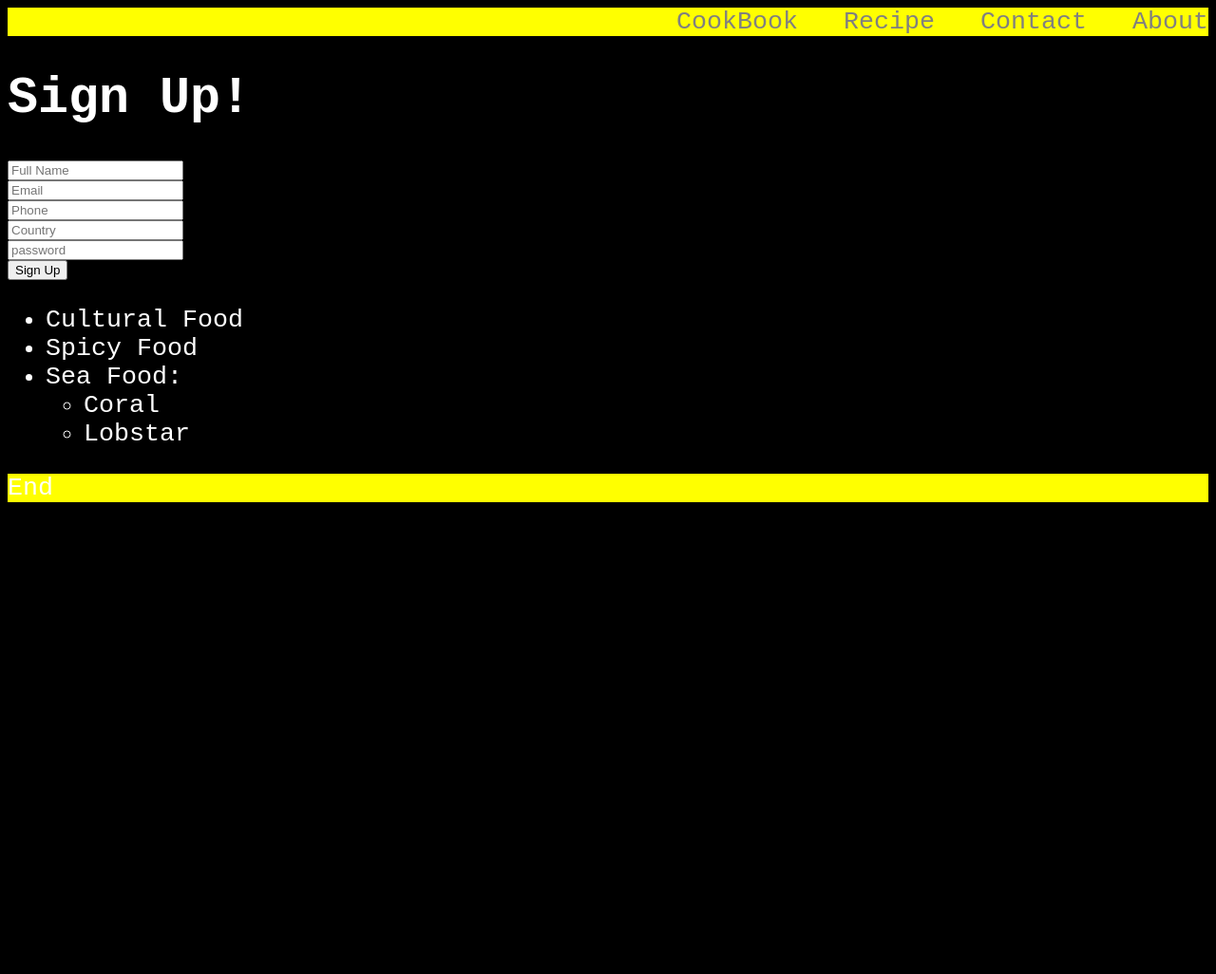
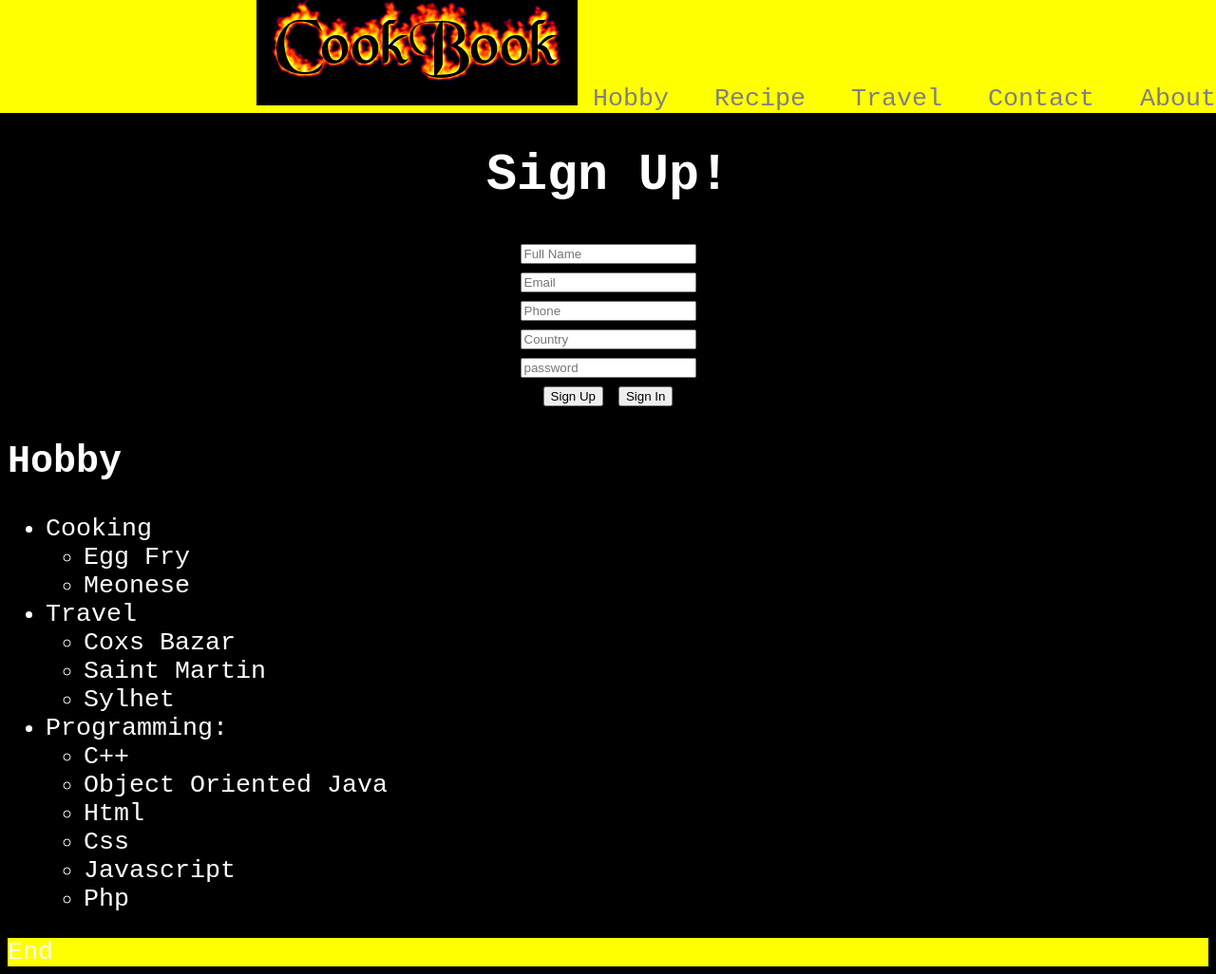
Before and after one commit to uddinfahim/CookBook, a plain HTML site: page index.html in a window 1280 px wide. Shown: the whole page at 95% size. Before the commit the page ends 800 px from the top, so only its background shows below. Drawn offline with Linux system fonts and the light colour scheme.

Commit message:
Travelm page add in hobby

```diff
--- a/index.html
+++ b/index.html
@@ -1,3 +1,4 @@
+<!Doctype html>
 <html>
 	<head>
 		<title>CookBook</title>
@@ -5,31 +6,54 @@
 	</head>
 	<body>
 		<header id= "header">
-		<a href="index.html"><span class="logo">CookBook</span></a>  &nbsp
+		<img src="CookBook.png">
+		<a href="index.html">Hobby</a> &nbsp
 		<a href="recipe.html">Recipe</a> &nbsp
+		<a href="travel.html">Travel</a> &nbsp
 		<a href="contact.html">Contact</a> &nbsp
 		<a href="about.html">About</a>
 		</header>
 
-	<h1>Sign Up!</h1>
-	<form>
+	<div class=form>
+		<h1>Sign Up!</h1>
+	<form >
 		<input type="text" placeholder="Full Name" name="name"><br>
 		<input type="text" placeholder="Email" name="email"><br>
 		<input type="number" placeholder="Phone" name="mobile"><br>
 		<input type="text" placeholder="Country" name="country"><br>
 		<input type="password" placeholder="password" name="password"><br>
 		<button>Sign Up</button>
+		<button>Sign In</button>
 	</form>
+	</div>
+	<div class= hobby>
+	<h2>Hobby</h2>
 <ul>
-	<li>Cultural Food</li>
-	<li>Spicy Food</li>
-	<li>Sea Food:
+	<li>Cooking
 		<ul>
-			<li>Coral</li>
-		    <li>Lobstar</li>
+			<li>Egg Fry</li>
+			<li>Meonese</li>
+		</ul>
+	</li>
+	<li>Travel
+		<ul>
+			<li>Coxs Bazar</li>
+			<li>Saint Martin</li>
+			<li>Sylhet</li>
+		</ul>
+	</li>
+	<li>Programming:
+		<ul>
+			<li>C++</li>
+			<li>Object Oriented Java</li>
+			<li>Html</li>
+			<li>Css</li>
+			<li>Javascript</li>
+			<li>Php</li>
 		</ul>
 	</li>
 </ul>
+</div>
 <footer>End</footer>
 	</body>
 </html>
--- a/recipe.css
+++ b/recipe.css
@@ -1,3 +1,6 @@
+.header{
+	background: yellow;
+}
 body{
 	background: #ebe70c;
 }
--- a/style.css
+++ b/style.css
@@ -15,12 +15,20 @@ a:hover{
 }
 #header{
 	background: yellow;
-	margin-bottom: 5px;
+	margin-top: -8px;
+	margin-left:-8px;
+	margin-right:-8px;*/
+	padding: 5px;
 	text-align: right;
 
 }
 .logo{
+	background: yellow;
 	text-align: left;
+}
+
+.form{
+	text-align: center;
 }
 footer{
 	background : yellow;
```
Also changed, not shown: eggfry.html (+1 -1 lines), recipe.html (+3 -1 lines), travel.html (added, +38 -0 lines), CookBook.png (added).
